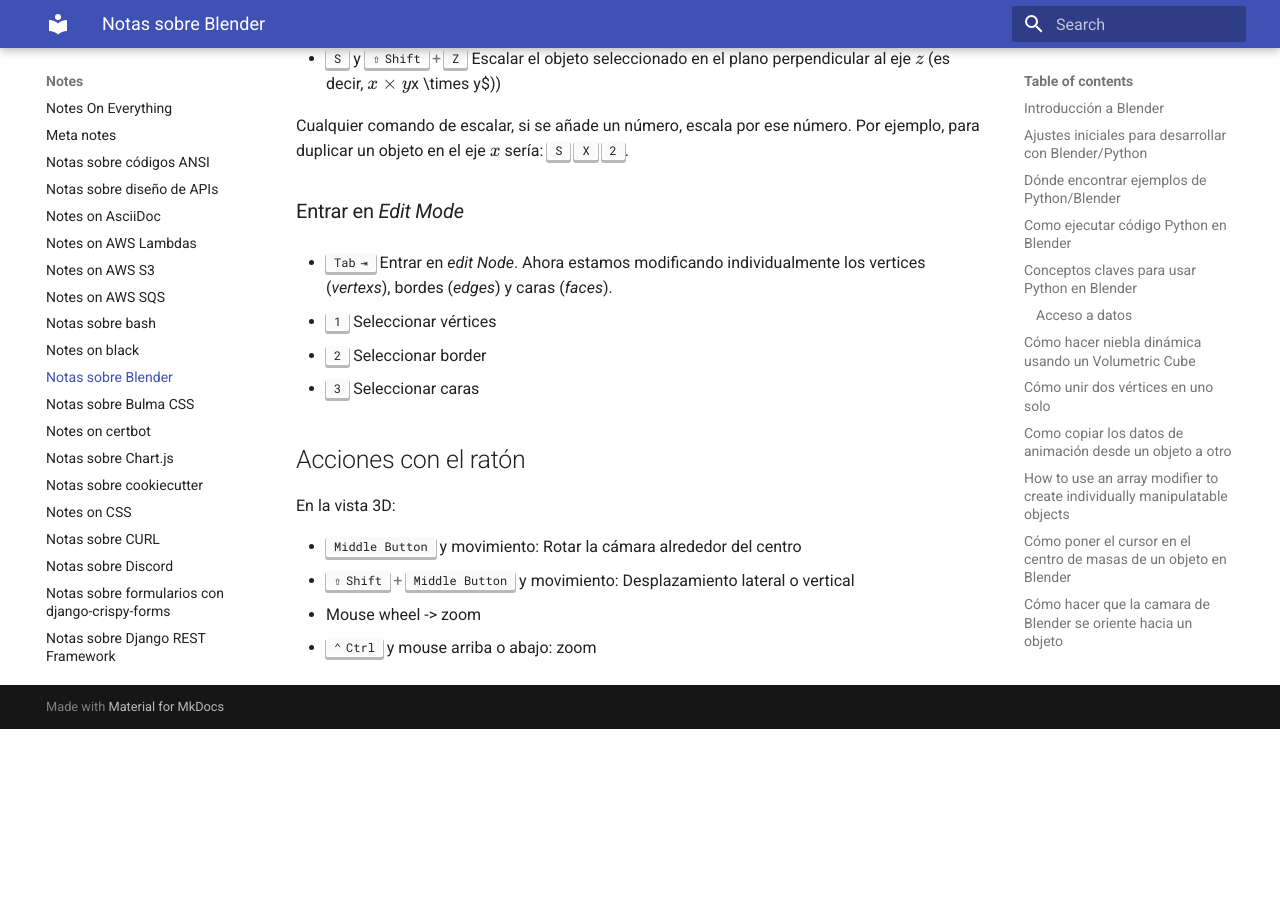
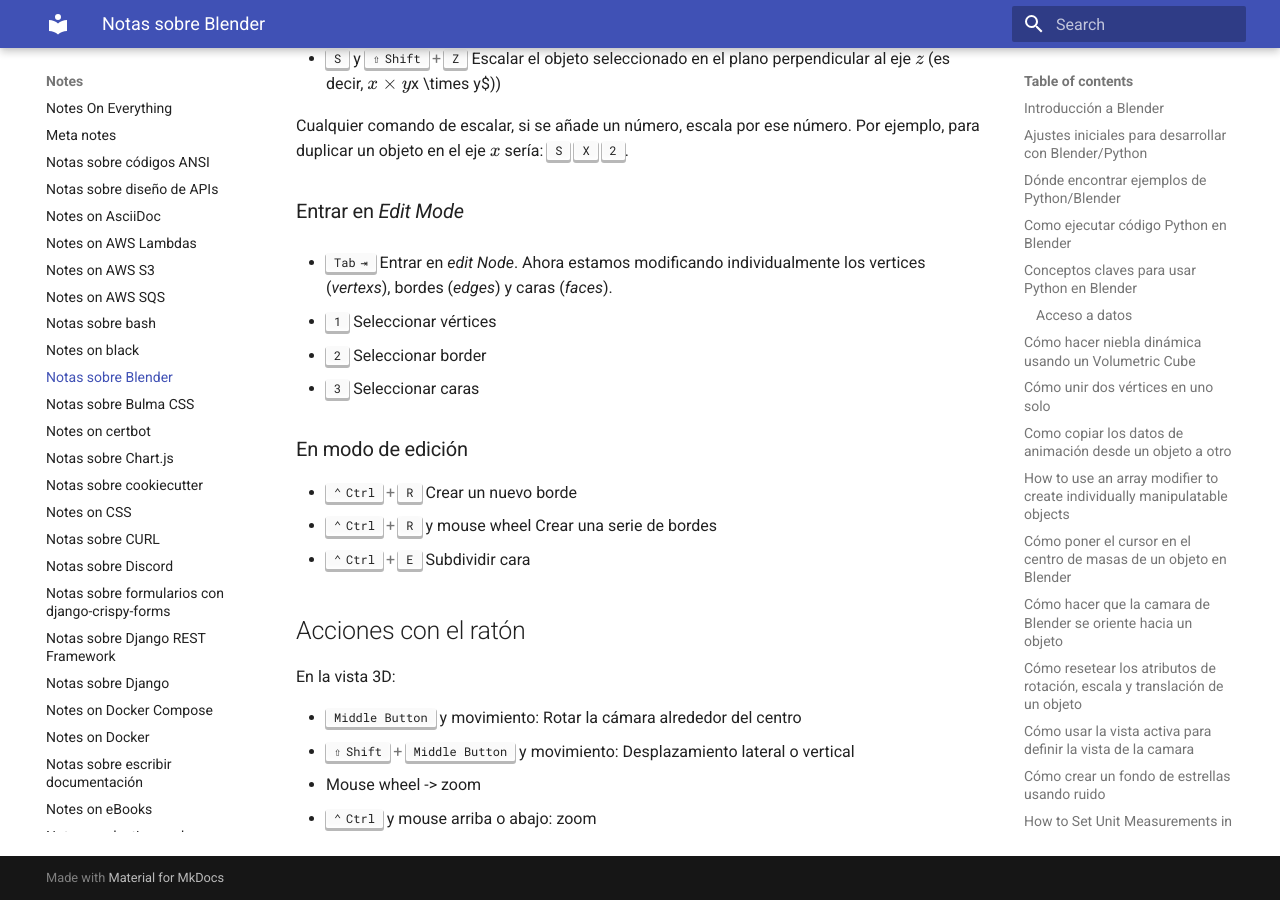
Before and after one commit to euribates/notes, an MkDocs documentation site: the page built from docs/notes-on-blender.md, in a window 1280 px wide and 900 px high, scrolled down 9525 px. Built offline with MkDocs 1.6.1 and Material for MkDocs 9.7.7, drawn with Linux system fonts in a browser that asks for light colours; formulas are drawn with MathJax 3; before the commit the page ends 10254 px from its top, so only the background shows below that.

Commit message:
Mejoras en notas sobre Blender

```diff
--- a/docs/notes-on-blender.md
+++ b/docs/notes-on-blender.md
@@ -414,7 +414,11 @@
 - ++2++ Seleccionar border
 - ++3++ Seleccionar caras
 
+### En modo de edición
 
+- ++ctrl+r++ Crear un nuevo borde
+- ++ctrl+r++ y mouse wheel Crear una serie de bordes
+- ++ctrl+e++ Subdividir cara
 
 ## Acciones con el ratón
 
```
